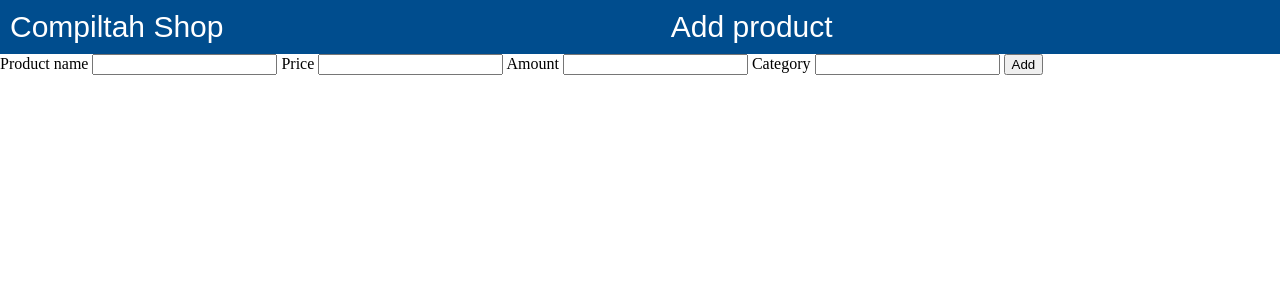
After one commit to ChristoferLv/top-inventory-application, a Node server app: page /add-product in a window 1280 px wide. The commit adds this page. Shown: the top 300 px of the page. Run offline with Node 20, Linux system fonts and the light colour scheme; data that the repository does not hold is empty.

Commit message:
Make add product route

```diff
--- a/controllers/productsController.js
+++ b/controllers/productsController.js
@@ -1,7 +1,7 @@
-import { queryAllCategories, queryAllProducts } from "../db/queries.js";
+import { insertNewProduct, queryAllCategories, queryAllProducts, queryAllProductsFromCategoryId } from "../db/queries.js";
 
 async function buildMainPage(req, res) {
-    const [ categories, products ] = await Promise.all([queryAllCategories(), queryAllProducts()]);
+    const [categories, products] = await Promise.all([queryAllCategories(), queryAllProducts()]);
     res.render("index", { categories: categories, products: products });
 }
 
@@ -9,8 +9,28 @@ async function getAllProducts(req, res) {
     res.render("index", { products: await queryAllProducts() });
 }
 
+async function getProductsFromCategory(req, res) {
+    const [categories, products] = await Promise.all([queryAllCategories(), queryAllProductsFromCategoryId(req.params.id)]);
+    res.render("products_list", { categories: categories, products: products });
+}
+
+async function addNewProductGet(req, res) {
+    const categories = await queryAllCategories();
+    res.render("add_item", { categories: categories });
+}
+
+
+async function addNewProductPost(req, res) {
+    console.log("here", req.body)
+    await insertNewProduct(req.body.name, req.body.price, req.body.amount, req.body.category);
+    res.redirect("/products/add-product");
+}
+
 
 export {
     getAllProducts,
-    buildMainPage
+    buildMainPage,
+    getProductsFromCategory,
+    addNewProductGet,
+    addNewProductPost
 }
--- a/db/queries.js
+++ b/db/queries.js
@@ -15,9 +15,24 @@ async function queryAllProductsFromCategoryId(id) {
     return rows;
 }
 
+async function insertNewProduct(name, price, amount, category) {
+    try {
+        const result = await pool.query("INSERT INTO products (name, price, amount, category_ID) VALUES ($1, $2, $3, $4)", [name, price, amount, category]);
+
+        if (result.rowCount > 0) {
+            console.log('Insert successful!');
+        } else {
+            console.log('Query finished, but no rows were inserted.');
+        }
+    } catch (error) {
+        console.error('Insert failed due to database error:', error.message);
+    }
+}
+
 
 export {
     queryAllProducts,
     queryAllCategories,
-    queryAllProductsFromCategoryId
+    queryAllProductsFromCategoryId,
+    insertNewProduct
 }
--- a/index.js
+++ b/index.js
@@ -14,7 +14,7 @@ app.set("views", join(dir, "views"));
 app.set("view engine", "ejs");
 
 app.use("/", productsRouter)
-app.use("/products/", categoriesRouter)
+app.use("/products/", productsRouter)
 app.get("/categories", categoriesRouter)
 
 app.listen(PORT, (error) => {
--- a/public/style.css
+++ b/public/style.css
@@ -37,7 +37,7 @@ header a {
 
 .content{
     display: grid;
-    grid-template-columns: repeat(auto-fit, minmax(240px, 1fr));
+    grid-template-columns: repeat(auto-fit, minmax(240px, 10vw));
     gap: 10px;
     padding: 10px;
 }
--- a/routes/categoriesRoutes.js
+++ b/routes/categoriesRoutes.js
@@ -1,10 +1,9 @@
 // routes/usersRouter.js
 import { Router } from "express";
-import { getAllCategories, getProductsFromCategory } from "../controllers/categoriesController.js";
+import { getAllCategories } from "../controllers/categoriesController.js";
 
 const categoriesRouter = Router();
 
 categoriesRouter.get("/", getAllCategories);
-categoriesRouter.get("/:id", getProductsFromCategory);
 
 export default categoriesRouter;
--- a/routes/productsRoutes.js
+++ b/routes/productsRoutes.js
@@ -1,9 +1,12 @@
 // routes/usersRouter.js
 import { Router } from "express";
-import { buildMainPage, getAllProducts } from "../controllers/productsController.js";
+import { addNewProductGet, addNewProductPost, buildMainPage, getAllProducts, getProductsFromCategory } from "../controllers/productsController.js";
 
 const productsRouter = Router();
 
 productsRouter.get("/", buildMainPage);
+productsRouter.get("/add-product", addNewProductGet);
+productsRouter.post("/add-product", addNewProductPost);
+productsRouter.get("/:id", getProductsFromCategory);
 
 export default productsRouter;
--- /dev/null
+++ b/views/add_item.ejs
@@ -0,0 +1,29 @@
+<!DOCTYPE html>
+<html lang="en">
+<head>
+    <meta charset="UTF-8">
+    <meta name="viewport" content="width=device-width, initial-scale=1.0">
+    <link rel="stylesheet" href="/style.css">
+    <link rel="icon" href="/favicon.svg" />
+    <title>Add Item</title>
+</head>
+<body>
+    <%- include("partials/header.ejs") %>
+
+    <form action="/products/add-product" method="POST">
+        <label for="name">Product name</label>
+        <input type="text" name="name" id="name">
+
+        <label for="price">Price</label>
+        <input type="text" name="price" id="price">
+
+        <label for="amount">Amount</label>
+        <input type="text" name="amount" id="amount">
+
+        <label for="category">Category</label>
+        <input type="text" name="category" id="category">
+
+        <input type="submit" value="Add">
+    </form>
+</body>
+</html>
--- a/views/index.ejs
+++ b/views/index.ejs
@@ -4,11 +4,11 @@
 <head>
     <meta charset="UTF-8">
     <meta name="viewport" content="width=device-width, initial-scale=1.0">
+    <link rel="stylesheet" href="/style.css">
+    <link rel="icon" href="/favicon.svg" />
     <title>
         Compiltah Shop
     </title>
-    <link rel="stylesheet" href="/style.css">
-    <link rel="icon" href="/favicon.svg" />
 
 </head>
 
--- a/views/partials/header.ejs
+++ b/views/partials/header.ejs
@@ -1,6 +1,9 @@
 <header>
     <a href="/">
         <p>Compiltah Shop</p>
+    </a>
+    <a href="/products/add-product">
+        <p>Add product</p>
     </a>
     <div class="categories-container">
         <% categories.map((category)=> { %>
--- a/views/products_list.ejs
+++ b/views/products_list.ejs
@@ -4,11 +4,11 @@
 <head>
     <meta charset="UTF-8">
     <meta name="viewport" content="width=device-width, initial-scale=1.0">
+    <link rel="stylesheet" href="/style.css">
+    <link rel="icon" href="/favicon.svg" />
     <title>
         Compiltah Shop
     </title>
-    <link rel="stylesheet" href="/style.css">
-    <link rel="icon" href="/favicon.svg" />
 
 </head>
 
```
Also changed, not shown: controllers/categoriesController.js (+1 -8 lines).
